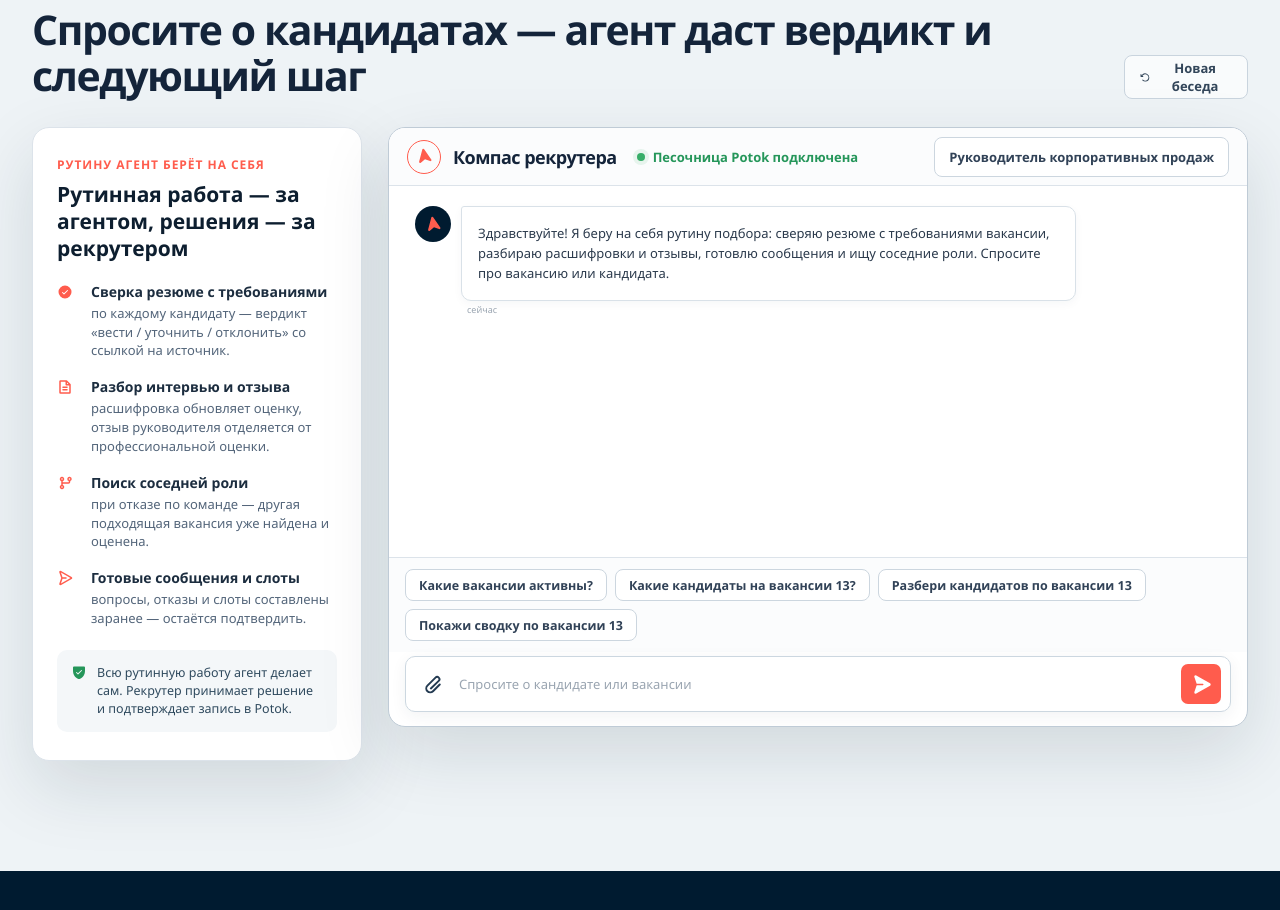
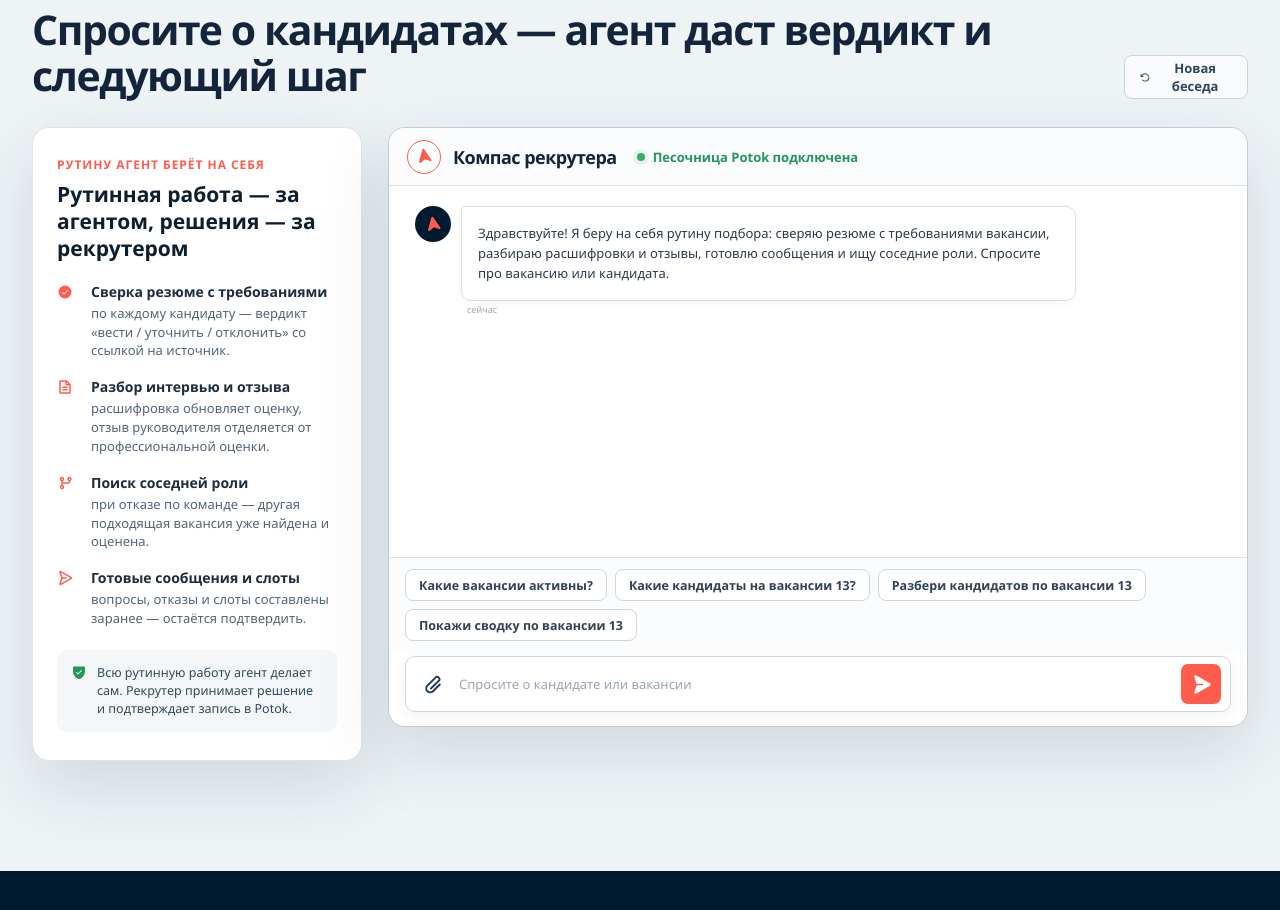
Before and after one commit to maximbogush173-art/recruiter-compass, a React (Vite) app: page / in a window 1280 px wide. Shown: the part 800-1710 px from the top of the page. Built offline with nearby package versions, Linux system fonts and the light colour scheme.

Commit message:
fix: remove vacancy selector, show chips only at start, chips send text

```diff
--- a/src/App.jsx
+++ b/src/App.jsx
@@ -264,10 +264,10 @@ const WELCOME =
   "Здравствуйте! Я беру на себя рутину подбора: сверяю резюме с требованиями вакансии, разбираю расшифровки и отзывы, готовлю сообщения и ищу соседние роли. Спросите про вакансию или кандидата.";
 
 const QUICK_COMMANDS = [
-  { label: "Какие вакансии активны?", intent: "list_vacancies" },
-  { label: "Какие кандидаты на вакансии 13?", intent: "list_candidates", vacancy_id: 13 },
-  { label: "Разбери кандидатов по вакансии 13", intent: "review_candidates", vacancy_id: 13 },
-  { label: "Покажи сводку по вакансии 13", intent: "show_digest", vacancy_id: 13 },
+  { label: "Какие вакансии активны?" },
+  { label: "Какие кандидаты на вакансии 13?", vacancy_id: 13 },
+  { label: "Разбери кандидатов по вакансии 13", vacancy_id: 13 },
+  { label: "Покажи сводку по вакансии 13", vacancy_id: 13 },
 ];
 
 const CAPABILITIES = [
@@ -399,7 +399,7 @@ export function App() {
   };
 
   const runQuick = (cmd) => {
-    ask(cmd.label, { intent: cmd.intent, vacancy_id: cmd.vacancy_id });
+    ask(cmd.label, { text: cmd.label, context: { vacancy_id: cmd.vacancy_id } });
   };
 
   const restart = () => {
@@ -480,7 +480,6 @@ export function App() {
             <div className="workspace__header">
               <Brand compact />
               <div className="connection"><span /> Песочница Potok подключена</div>
-              <button className="vacancy-select" type="button">Руководитель корпоративных продаж</button>
             </div>
 
             <div className="conversation" ref={conversationRef} aria-live="polite">
@@ -498,14 +497,16 @@ export function App() {
               )}
             </div>
 
-            <div className="quick-commands">
-              {QUICK_COMMANDS.map((cmd) => (
-                <button key={cmd.label} type="button" onClick={() => runQuick(cmd)}>{cmd.label}</button>
-              ))}
-            </div>
+            {messages.length === 1 && (
+              <div className="quick-commands">
+                {QUICK_COMMANDS.map((cmd) => (
+                  <button key={cmd.label} type="button" onClick={() => runQuick(cmd)}>{cmd.label}</button>
+                ))}
+              </div>
+            )}
 
             <form className="composer" onSubmit={submitMessage}>
-              <button type="button" aria-label="Приложить" onClick={() => ask("Разобрать расшифровку интервью кандидата 70", { intent: "review_transcript", candidate_id: 70, vacancy_id: 13 })}>
+              <button type="button" aria-label="Приложить" onClick={() => ask("Разобрать расшифровку интервью кандидата 70", { text: "Разобрать расшифровку интервью кандидата 70", context: { candidate_id: 70, vacancy_id: 13 } })}>
                 <Paperclip weight="bold" />
               </button>
               <label htmlFor="message" className="sr-only">Сообщение агенту</label>
--- a/src/styles.css
+++ b/src/styles.css
@@ -320,7 +320,7 @@ input:focus-visible {
 .workspace__header {
   grid-column: 1 / -1;
   display: grid;
-  grid-template-columns: 250px 1fr auto;
+  grid-template-columns: 250px 1fr;
   align-items: center;
   gap: 20px;
   padding: 0 18px;
@@ -343,21 +343,6 @@ input:focus-visible {
   border-radius: 50%;
   background: #37ad68;
   box-shadow: 0 0 0 4px rgba(55, 173, 104, 0.1);
-}
-
-.vacancy-select {
-  min-height: 40px;
-  padding: 0 14px;
-  display: inline-flex;
-  align-items: center;
-  gap: 13px;
-  border: 1px solid #ccd6df;
-  border-radius: 8px;
-  background: var(--white);
-  color: #314257;
-  cursor: pointer;
-  font-size: 13px;
-  font-weight: 620;
 }
 
 .sidebar {
@@ -1177,7 +1162,7 @@ footer p {
   }
 
   .workspace__header {
-    grid-template-columns: 210px 1fr auto;
+    grid-template-columns: 210px 1fr;
   }
 
   .message-row--agent {
@@ -1266,24 +1251,12 @@ footer p {
 
   .workspace__header {
     grid-column: 1;
-    grid-template-columns: 1fr auto;
+    grid-template-columns: 1fr;
     padding: 0 12px;
   }
 
   .workspace__header .connection {
     display: none;
-  }
-
-  .vacancy-select {
-    max-width: 44vw;
-    overflow: hidden;
-    font-size: 0;
-    white-space: nowrap;
-  }
-
-  .vacancy-select::before {
-    content: "Вакансия";
-    font-size: 11px;
   }
 
   .sidebar {
@@ -1417,7 +1390,7 @@ footer p {
 }
 
 .workspace--chat .workspace__header {
-  grid-template-columns: auto 1fr auto;
+  grid-template-columns: auto 1fr;
 }
 
 .workspace--chat .conversation {
```
Also changed, not shown: 4 other files (tests, documents, lock files or other folders).
